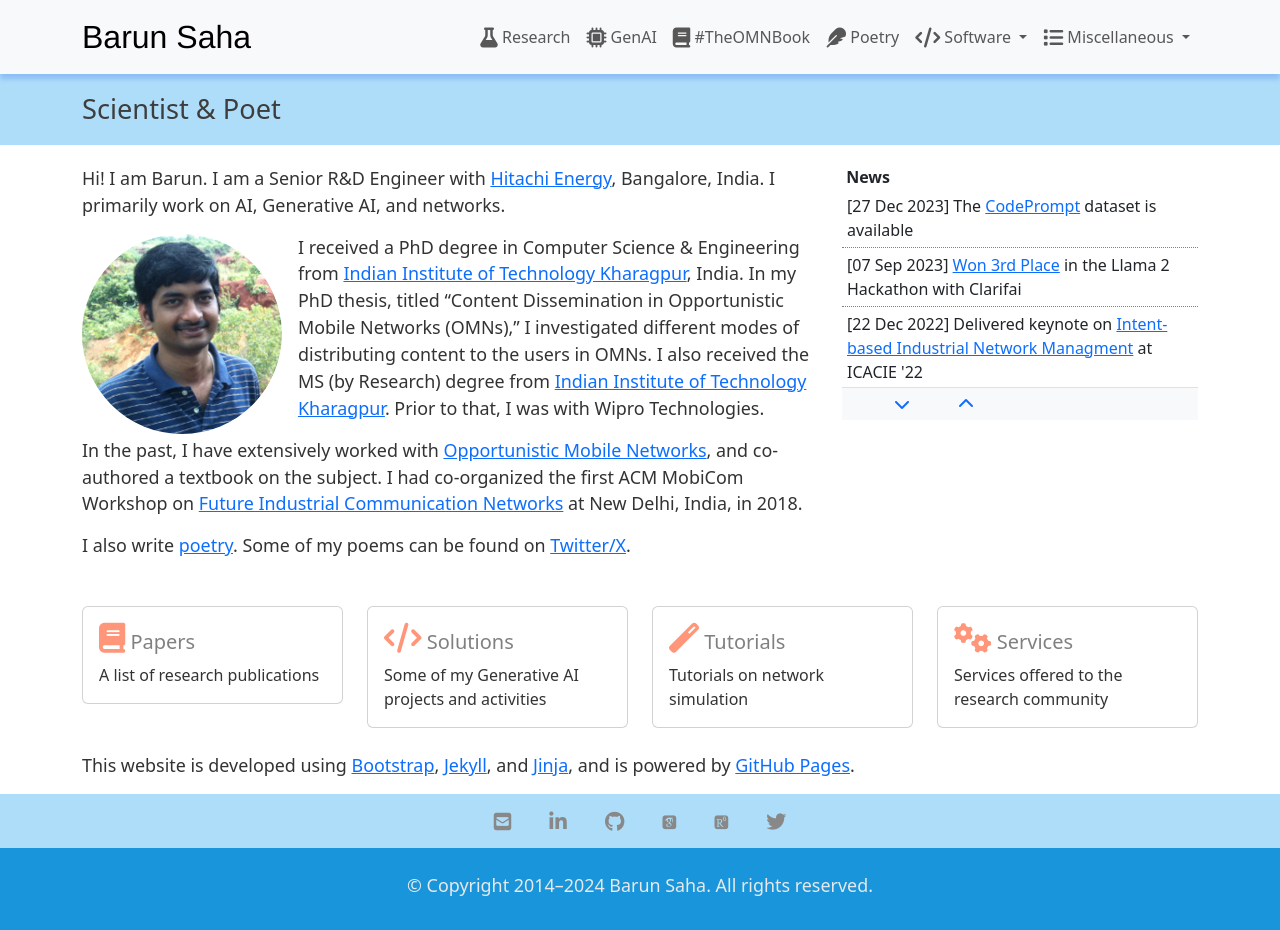
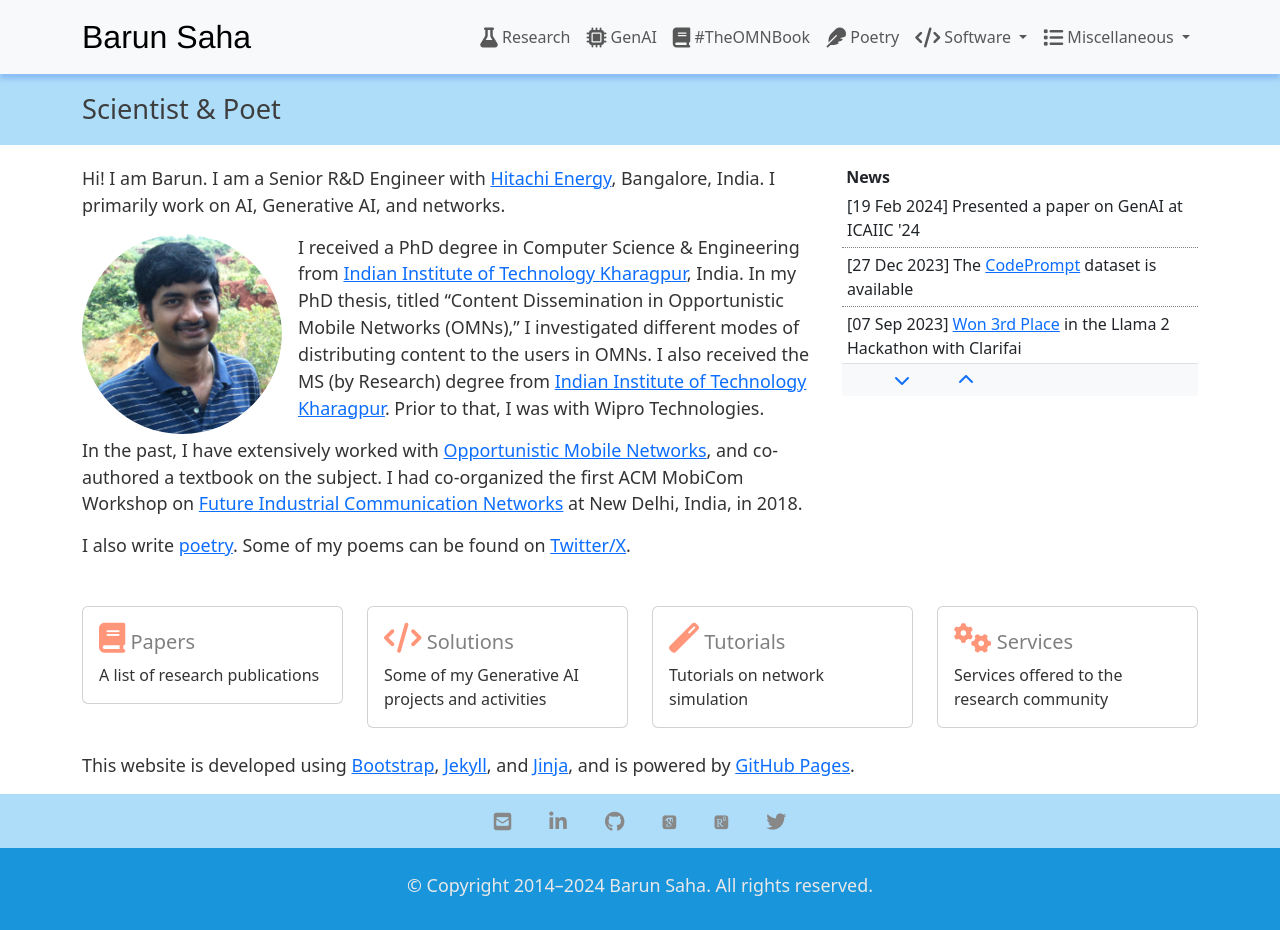
Before and after one commit to barun-saha/barun-saha.github.io, a Jekyll site: the page index.html, which Jekyll copies as it is, in a window 1280 px wide. Built offline with Jekyll 4.4.1, drawn with Linux system fonts in a browser that asks for light colours; nearby versions of some CDN libraries; some web fonts are replaced.

Commit message:
Update news

```diff
--- a/index.html
+++ b/index.html
@@ -205,6 +205,10 @@
                         <div class="col-xs-12">
                             <ul class="news">
                                 <li class="news-item">
+                                    <span class="news-date">[19 Feb 2024]</span>
+                                    Presented a paper on GenAI at ICAIIC '24
+                                </li>
+                                <li class="news-item">
                                     <span class="news-date">[27 Dec 2023]</span>
                                     The <a href="https://github.com/barun-saha/CodePrompt">
                                         CodePrompt</a> dataset is available
@@ -218,11 +222,6 @@
                                     <span class="news-date">[22 Dec 2022]</span> Delivered keynote on
                                     <a href="https://icacie.com/2022/keynotes/barun-kumar-saha/">
                                         Intent-based Industrial Network Managment</a> at ICACIE '22
-                                </li>
-                                <li class="news-item">
-                                    <span class="news-date">[21 Jul 2015]</span> Slides from my recent presentation on
-                                    <a href="presentations/OMNs.pdf">Opportunistic
-                                    Mobile Networks</a>
                                 </li>
                             </ul>
                         </div>
```
Also changed, not shown: templates/index.html (+4 -5 lines).
